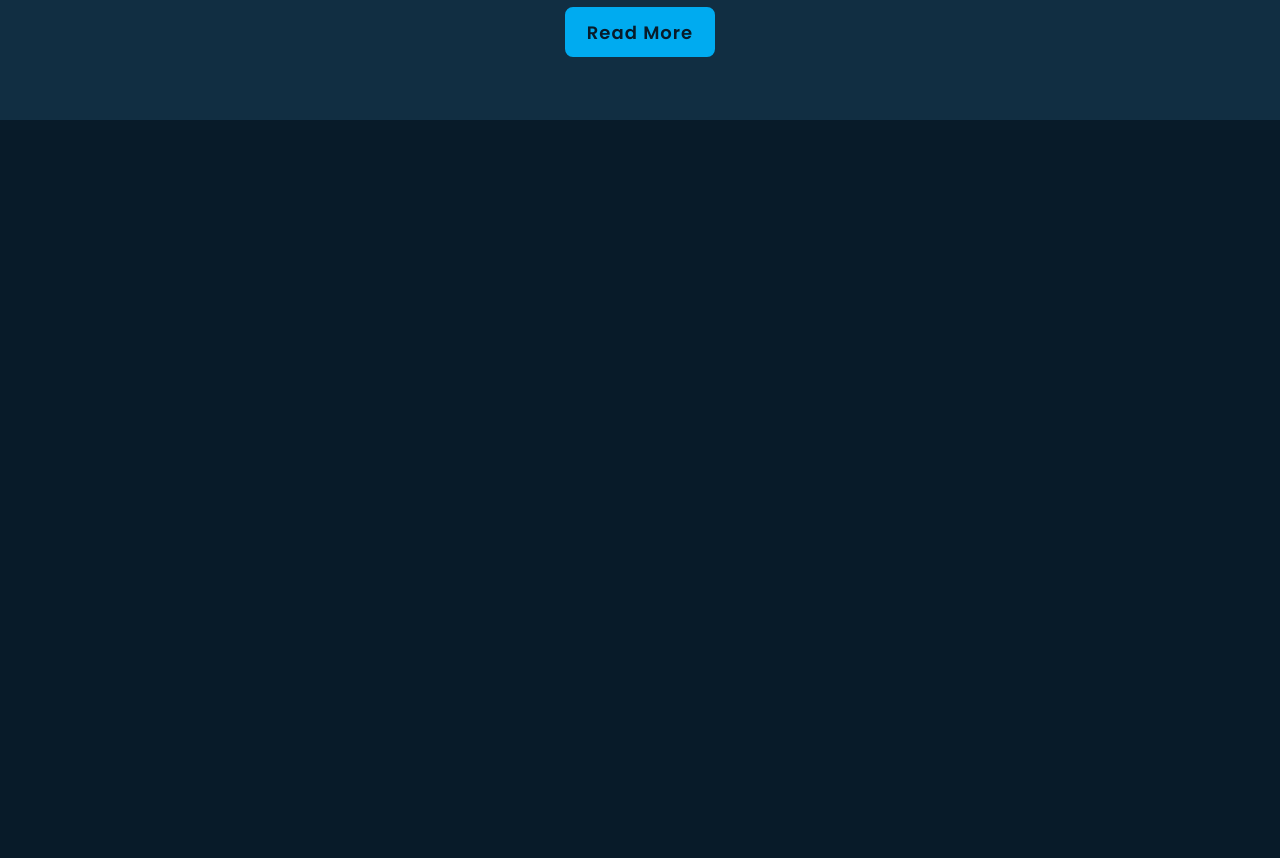
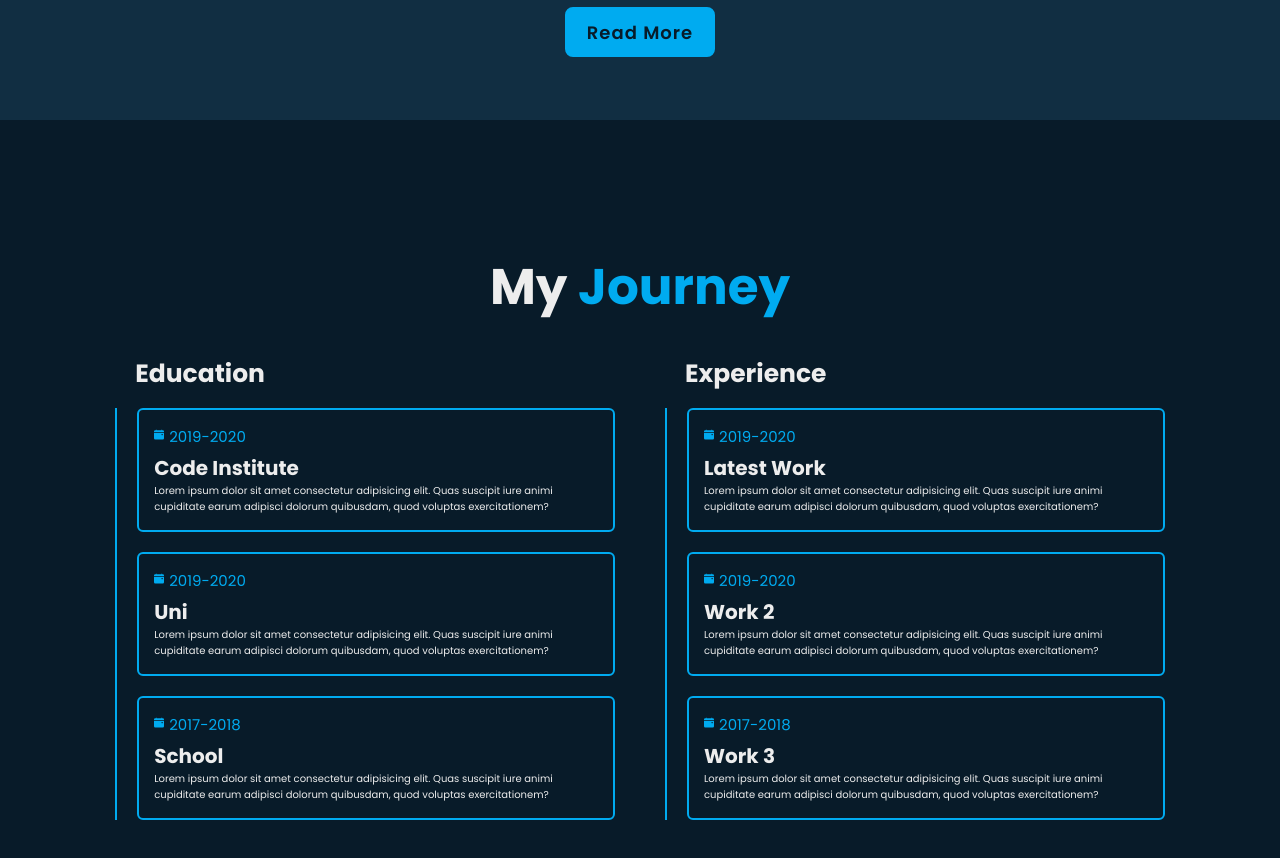
Before and after one commit to Joe-Collins-1986/Portfolio-Main, a React (Vite) app: page / in a window 1280 px wide. Shown: the part 1480-2338 px from the top of the page. Before the commit the page ends 1600 px from the top, so only its background shows below. Built offline with nearby package versions, Linux system fonts and the light colour scheme.

Commit message:
add experience section

```diff
--- a/src/App.jsx
+++ b/src/App.jsx
@@ -3,6 +3,7 @@ import "./App.css";
 import NavBar2 from "./components/NavBar2";
 import Home from "./components/Home";
 import About from "./components/About";
+import Experience from "./components/Experience";
 
 function App() {
   return (
@@ -10,6 +11,7 @@ function App() {
       <NavBar2 />
       <Home />
       <About />
+      <Experience />
     </>
   );
 }
--- a/src/components/About.jsx
+++ b/src/components/About.jsx
@@ -6,7 +6,7 @@ import image from "../assets/images/portfolio_face.png";
 const About = () => {
   return (
     <section className={styles.about} id="about">
-      <h2 className={styles.heading}>
+      <h2 className={uStyles.heading}>
         About <span>Me</span>
       </h2>
 
--- /dev/null
+++ b/src/components/Experience.jsx
@@ -0,0 +1,120 @@
+import React from "react";
+import styles from "../styles/Experience.module.css";
+import uStyles from "../styles/MultiUse.module.css";
+import { BsFillCalendarEventFill } from "react-icons/bs";
+
+const Experience = () => {
+  return (
+    <section className={styles.experience} id="experience">
+      <h2 className={uStyles.heading}>
+        My <span>Journey</span>
+      </h2>
+
+      <div className={styles.experienceRow}>
+        <div className={styles.experienceColumn}>
+          <h3 className={styles.title}>Education</h3>
+
+          <div className={styles.experienceBox}>
+            <div className={styles.experienceContent}>
+              <div className={styles.content}>
+                <div className={styles.year}>
+                  <BsFillCalendarEventFill className={styles.icon} />
+                  2019-2020
+                </div>
+                <h3>Code Institute</h3>
+                <p>
+                  Lorem ipsum dolor sit amet consectetur adipisicing elit. Quas
+                  suscipit iure animi cupiditate earum adipisci dolorum
+                  quibusdam, quod voluptas exercitationem?
+                </p>
+              </div>
+            </div>
+
+            <div className={styles.experienceContent}>
+              <div className={styles.content}>
+                <div className={styles.year}>
+                  <BsFillCalendarEventFill className={styles.icon} />
+                  2019-2020
+                </div>
+                <h3>Uni</h3>
+                <p>
+                  Lorem ipsum dolor sit amet consectetur adipisicing elit. Quas
+                  suscipit iure animi cupiditate earum adipisci dolorum
+                  quibusdam, quod voluptas exercitationem?
+                </p>
+              </div>
+            </div>
+
+            <div className={styles.experienceContent}>
+              <div className={styles.content}>
+                <div className={styles.year}>
+                  <BsFillCalendarEventFill className={styles.icon} />
+                  2017-2018
+                </div>
+                <h3>School</h3>
+                <p>
+                  Lorem ipsum dolor sit amet consectetur adipisicing elit. Quas
+                  suscipit iure animi cupiditate earum adipisci dolorum
+                  quibusdam, quod voluptas exercitationem?
+                </p>
+              </div>
+            </div>
+          </div>
+        </div>
+
+        <div className={styles.experienceColumn}>
+          <h3 className={styles.title}>Experience</h3>
+
+          <div className={styles.experienceBox}>
+            <div className={styles.experienceContent}>
+              <div className={styles.content}>
+                <div className={styles.year}>
+                  <BsFillCalendarEventFill className={styles.icon} />
+                  2019-2020
+                </div>
+                <h3>Latest Work</h3>
+                <p>
+                  Lorem ipsum dolor sit amet consectetur adipisicing elit. Quas
+                  suscipit iure animi cupiditate earum adipisci dolorum
+                  quibusdam, quod voluptas exercitationem?
+                </p>
+              </div>
+            </div>
+
+            <div className={styles.experienceContent}>
+              <div className={styles.content}>
+                <div className={styles.year}>
+                  <BsFillCalendarEventFill className={styles.icon} />
+                  2019-2020
+                </div>
+                <h3>Work 2</h3>
+                <p>
+                  Lorem ipsum dolor sit amet consectetur adipisicing elit. Quas
+                  suscipit iure animi cupiditate earum adipisci dolorum
+                  quibusdam, quod voluptas exercitationem?
+                </p>
+              </div>
+            </div>
+
+            <div className={styles.experienceContent}>
+              <div className={styles.content}>
+                <div className={styles.year}>
+                  <BsFillCalendarEventFill className={styles.icon} />
+                  2017-2018
+                </div>
+                <h3>Work 3</h3>
+                <p>
+                  Lorem ipsum dolor sit amet consectetur adipisicing elit. Quas
+                  suscipit iure animi cupiditate earum adipisci dolorum
+                  quibusdam, quod voluptas exercitationem?
+                </p>
+              </div>
+            </div>
+          </div>
+        </div>
+      </div>
+    </section>
+  );
+};
+
+export default Experience;
--- a/src/components/NavBar2.jsx
+++ b/src/components/NavBar2.jsx
@@ -19,7 +19,7 @@ const NavBar2 = () => {
           Home
         </a>
         <a href="#about">About</a>
-        <a href="#education">Education</a>
+        <a href="#experience">Experience</a>
         <a href="#skills">Skills</a>
         <a href="#contact">Contact</a>
       </nav>
--- /dev/null
+++ b/src/styles/Experience.module.css
@@ -0,0 +1,54 @@
+.experience {
+  display: flex;
+  justify-content: center;
+  align-items: center;
+  flex-direction: column;
+  /* min-height: auto; */
+  padding-bottom: 5rem;
+}
+
+.experience .experienceRow {
+  display: flex;
+  flex-wrap: wrap;
+  gap: 5rem;
+}
+
+.experienceRow .experienceColumn {
+  flex: 1 1 40rem;
+}
+
+.experienceColumn .title {
+  font-size: 2.5rem;
+  margin: 0 0 1.5rem 2rem;
+}
+
+.experienceColumn .experienceBox {
+  border-left: 0.2rem solid var(--main-color);
+}
+
+.experienceBox .experienceContent {
+  position: relative;
+  padding-left: 2rem;
+}
+
+.experienceContent .content {
+  position: relative;
+  padding: 1.5rem;
+  border: 0.2rem solid var(--main-color);
+  border-radius: 0.6rem;
+  margin-bottom: 2rem;
+}
+
+.experienceContent .content .year {
+  font-size: 1.5rem;
+  color: var(--main-color);
+  padding-bottom: 0.5rem;
+}
+
+.experienceContent .content .year .icon {
+  padding-right: 0.5rem;
+}
+
+.experienceContent .content h3 {
+  font-size: 2rem;
+}
--- a/src/styles/MultiUse.module.css
+++ b/src/styles/MultiUse.module.css
@@ -1,3 +1,9 @@
+.heading {
+  font-size: 5rem;
+  margin-bottom: 3rem;
+  text-align: center;
+}
+
 .btnBox {
   position: relative;
   display: flex;
```
